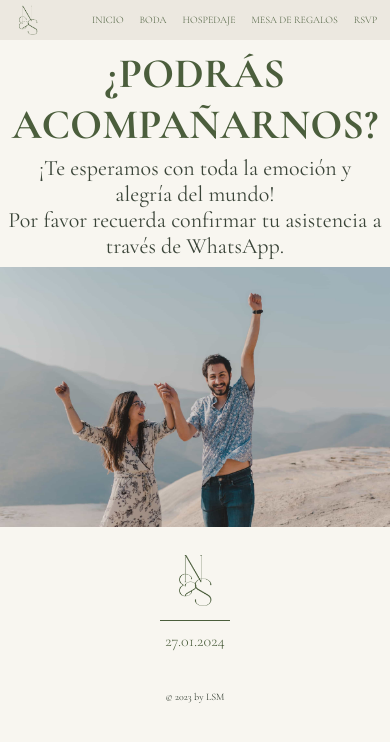
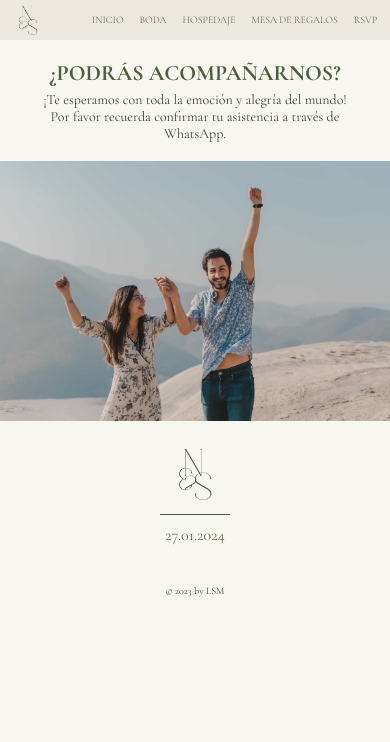
Before and after one commit to richipargo/nadia-stefan, a React (Vite) app: page /rsvp in a window 390 px wide. Shown: the top 742 px of the page. Built offline with nearby package versions, Linux system fonts and the light colour scheme.

Commit message:
Add mobile responsiveness to Rsvp

```diff
--- a/src/style_components/rsvp.css
+++ b/src/style_components/rsvp.css
@@ -13,3 +13,16 @@
 .rsvp-img {
   width: 100%;
 }
+
+/*Responsive mobile - Rsvp*/
+@media all and (min-width: 320px) and (max-width: 480px) {
+  .rsvp-text {
+    padding: 5%;
+  }
+  .rsvp-h2 {
+    font-size: 22px;
+  }
+  .rsvp-info {
+    font-size: 14px;
+  }
+}
```
